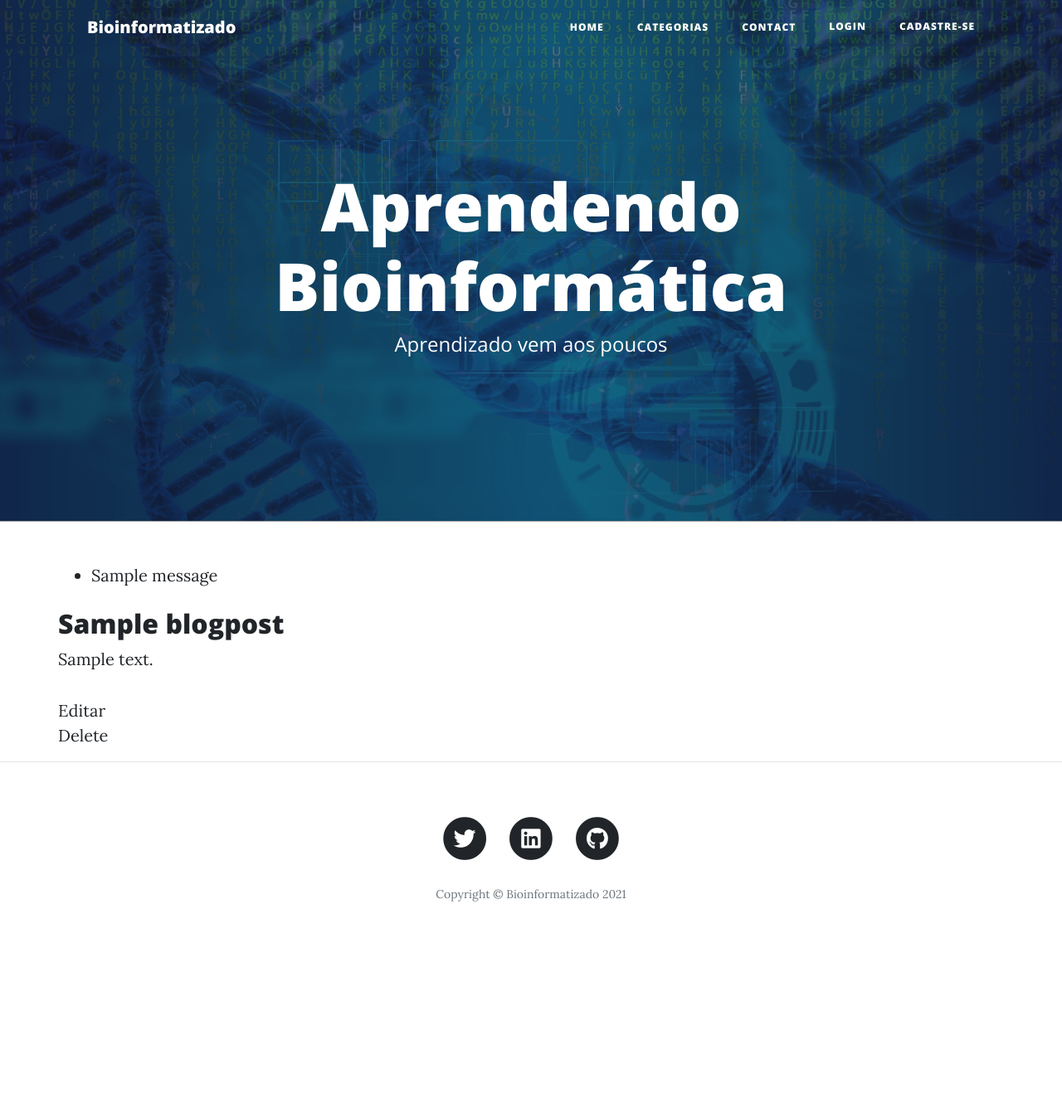
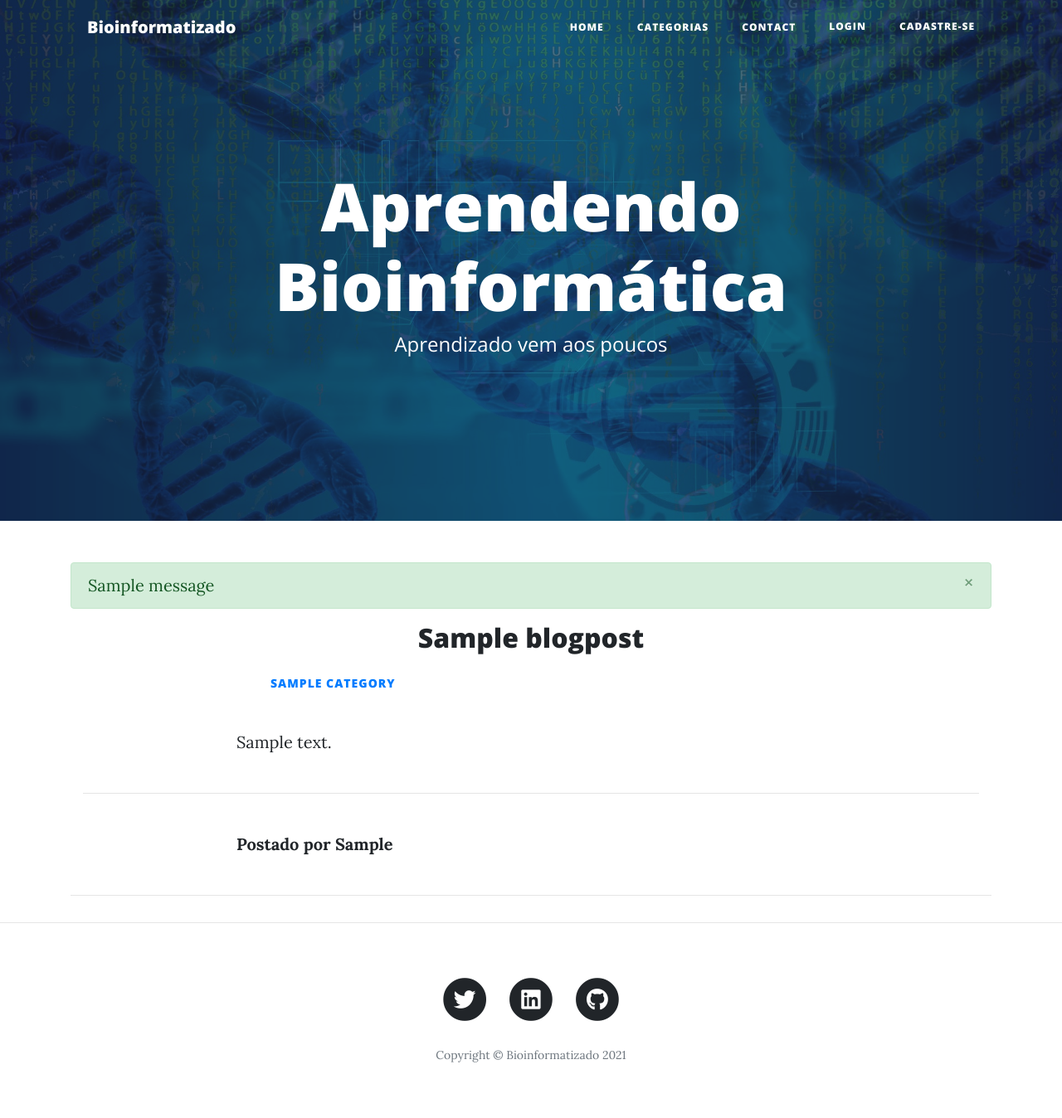
Before and after one commit to RodrigoCury/DjangoBlog, a Django app: a page that uses blog/templates/blog/post_detail.html in a window 1280 px wide. Shown: the whole page at 83% size. Before the commit the page ends 1087 px from the top, so only its background shows below. Run offline with Django 3.2, Linux system fonts and the light colour scheme; tables that the repository leaves empty hold one stand-in row (values such as "Sample post"); one stand-in notice (Sample message) is shown; some libraries are stand-ins or nearby versions.

Commit message:
messages.html included

```diff
--- a/accounts/templates/accounts/signup.html
+++ b/accounts/templates/accounts/signup.html
@@ -4,6 +4,7 @@
 {% block content %}
 <div class='container d-flex justify-content-center'>
     <div class='card'>
+        {% include 'messages.html'%}
         <div class='card-header d-flex justify-content-center'>
             <h2>Cadastro</h2>
         </div>
--- a/blog/templates/blog/post_detail.html
+++ b/blog/templates/blog/post_detail.html
@@ -1,22 +1,48 @@
 {% extends 'base.html' %}
 
 {% block title %}
-
+{{object.title}}
 {% endblock %}
 
 {% block content %}
-{% if messages %}
-<ul class="messages">
-    {% for message in messages %}
-    <li{% if message.tags %} class="{{ message.tags }}" {% endif %}>{{ message }}</li>
-        {% endfor %}
-</ul>
-{% endif %}
-<div class="post-entry">
-    <h2>{{object.title}}</h2>
+<div class='container'>
+    {% include 'messages.html'%}
+    <article>
+        <div class="container">
+            <div class="row">
+                <div class="col-lg-8 col-md-10 mx-auto">
+                    <h2 class="text-center">{{object.title}}</h2>
+                    <a href='#' class='font-weight-bold'>
+                        <div class="container btn-group btn-group-sm" role="group" aria-label="Basic example">
+                        {% for category in object.category.all %}
+                            <a href='{{ category.get_absolute_url }}'>
+                                <button type="button" class="btn btn-link">{{category.name}}</button>
+                            </a>
+                        {% endfor %}
+                        </div>
+                    </a>
+                    <p>{{object.content|safe}}</p>
+                </div>
+            </div>
+            <hr>
+            <div class='row'>
+                <div class="col-lg-8 col-md-10 mx-auto">
+                    <p class='font-weight-bold'>Postado por {{object.author.first_name}}</p>
+                </div>
+            </div>
+        </div>
+    </article>
 
-    <p>{{object.content|safe}}</p>
+    <hr>
+    {% if user.is_superuser %}
+    <div class="btn-group d-flex justify-content-around" role="group" aria-label="Basic example">
+        <a href="{{ object.get_absolute_url_update }}">
+            <button type="button" class="btn btn-primary">Editar</button>
+        </a>
+        <a href="{{ object.get_absolute_url_delete }}">
+            <button type="button" class="btn btn-danger">Deletar</button>
+        </a>
+    </div>
+    {% endif %}
 </div>
-<a href="{{ object.get_absolute_url_update }}">Editar</a>
-<a href="{{ object.get_absolute_url_delete }}">Delete</a>
 {% endblock content %}
--- a/statics/css_/style.css
+++ b/statics/css_/style.css
@@ -1,44 +1,8 @@
-body{
-    font-family: 'Source Sans Pro', sans-serif;
-    font-size: 18px;
+.box-shadow-hover:hover{
+  box-shadow: 2px 2px 2px darkgrey;
 }
 
-header{
-    border-bottom: 1px solid #999;
-    margin-bottom: 2rem;
-    display: flex;
+.box-shadow-hover:active {
+  transition: 200ms;
+  box-shadow: 2px 2px 2px #0085A1;
 }
-
-header  h1 a{
-    color:red;
-    text-decoration: none;
-}
-
-.nav-left{
-    margin-right: auto;
-}
-
-.nav-right {
-      display: flex;
-      padding-top: 2rem;
-}
-
-.post-entry {
-  margin-bottom: 2rem;
-}
-
- .post-entry h2 {
-   margin: 0.5rem 0;
- }
-
-.post-entry h2 a, .post-entry h2 a:visited {
-  color: blue;
-  text-decoration: none;
-}
-.post-entry p {
-   margin: 0;
-   font-weight: 400;
-}
-.post-entry h2 a:hover {
-   color:red;
-}
--- /dev/null
+++ b/templates/messages.html
@@ -0,0 +1,10 @@
+{% if messages %}
+{% for message in messages %}
+<div class="alert {{ message.tags }} alert-dismissible" role="alert">
+    <button type="button" class="close" data-dismiss="alert" aria-label="Close">
+        <span aria-hidden="true">&times;</span>
+    </button>
+    {{ message }}
+</div>
+{% endfor %}
+{% endif %}
--- a/templates/registration/login.html
+++ b/templates/registration/login.html
@@ -4,6 +4,9 @@
 {% block content %}
 <div class='container d-flex justify-content-center'>
     <div class='card'>
+
+        {% include 'messages.html'%}
+
         <div class='card-header d-flex justify-content-center'>
             <h2>Login</h2>
         </div>
```
Also changed, not shown: blog/templates/blog/home.html (+10 -3 lines), djangoBlog/settings.py (+17 -1 lines), blog/migrations/0006_auto_20210226_1841.py (added), blog/migrations/0007_remove_category_slug.py (added), blog/migrations/0008_category_slug.py (added), blog/migrations/0009_auto_20210226_1857.py (added), blog/migrations/0010_auto_20210226_2037.py (added).
